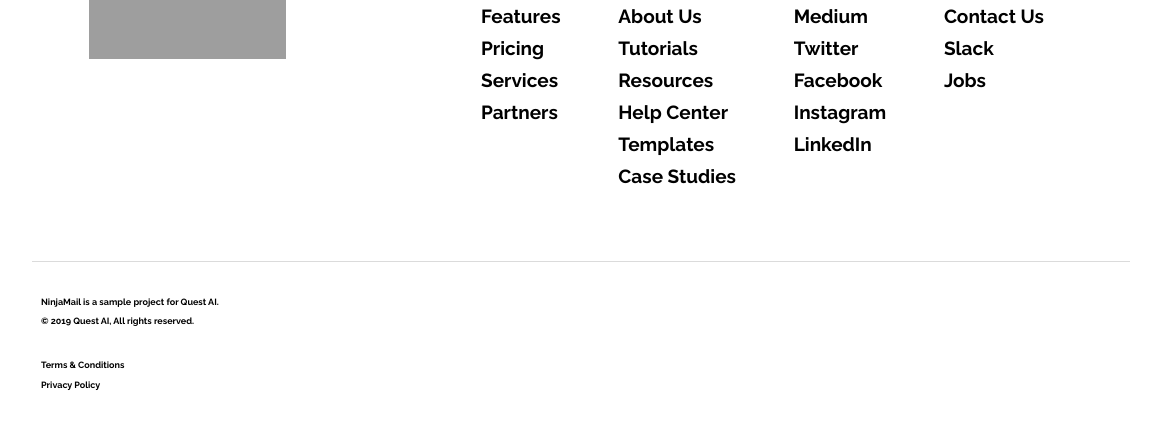
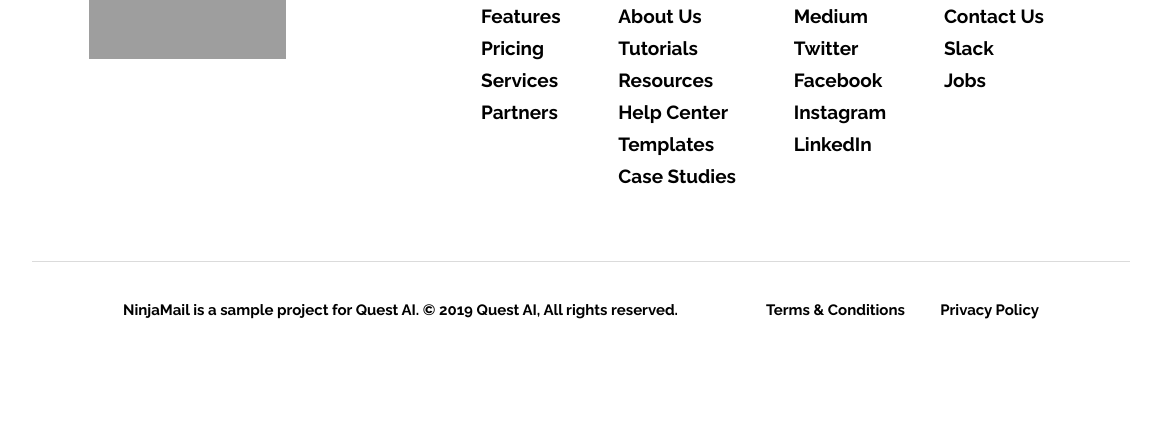
Before and after one commit to ngocngo10/html-css-training, a PHP site: page / in a window 1536 px wide. Shown: the part 3564-3997 px from the top of the page, without its empty margins (187-1348 px from the left). After the commit the page ends 3883 px from the top, so only its background shows below. Run offline with PHP 8.4, Linux system fonts and the light colour scheme; some web fonts are replaced; grey boxes are pictures that could not be loaded.

Commit message:
Style footer-bottom for desktop

```diff
--- a/practice-two/src/styles/base.css
+++ b/practice-two/src/styles/base.css
@@ -71,7 +71,6 @@ a {
 
 @media screen and (min-width: 320px) {
   .body {
-    height: 3483px;
     background: #FFFFFF url(../assets/images/bgr-stuff-mobile.png) no-repeat;
     background-size: 100% 1625px;
     background-position: 0 350px;
@@ -84,7 +83,6 @@ a {
 
 @media screen and (min-width: 768px) {
   .body {
-    height: 2565px;
     background: #FFFFFF url(../assets/images/bgr-stuff-tablet.png) no-repeat;
     background-size: 100% 1705px;
     background-position: 0 86px;
@@ -97,7 +95,6 @@ a {
 
 @media screen and (min-width: 1440px) {
   .body {
-    height: 3932px;
     background: #FFFFFF url(../assets/images/bgr-stuff-desktop.png) no-repeat;
     background-size: 100% 2648px;
     background-position: 0 96px;
--- a/practice-two/src/styles/components/footer.css
+++ b/practice-two/src/styles/components/footer.css
@@ -47,7 +47,7 @@
   .footer-bottom {
     height: 172px;
     border-top: 1px solid #DBDBDB;
-    padding: 9px;
+    padding: 0px 9px;
   }
 
   .footer-bottom__text {
@@ -105,15 +105,34 @@
     flex-direction: column;
     gap: 7px;
   }
+
+  .footer-bottom {
+    display: flex;
+    justify-content: space-between;
+    height: 67px;
+    padding: 25px 0.5px 30px;
+  }
+
+  .footer-bottom__text {
+    margin-top: 0;
+    margin-left: 53.5px;
+    width: 333px;
+    line-height: 11px;
+  }
+
+  .footer-bottom__link-list {
+    width: 174px;
+    height: 11px;
+    margin-top: 0px;
+    margin-right: 57.5px;
+    flex-direction: row;
+  }
 }
 
 @media screen and (min-width: 1440px) {
   .footer-top {
     height: 335px;
     padding: 73px 86px 56px 57px;
-    /* display: flex;
-    flex-direction: row;
-    justify-content: space-between; */
   }
 
   .footer-top__logo {
@@ -122,17 +141,11 @@
   }
 
   .footer-top__link-list {
-    /* display: flex;
-    flex-direction: row;
-    justify-content: space-between; */
     width: 563px;
     height: 199.86px;
-    /* align-self: flex-end; */
   }
 
   .footer-top__link-item {
-    /* display: flex;
-    flex-direction: column; */
     gap: 10px;
   }
 
@@ -140,4 +153,25 @@
     font-size: 19px;
     line-height: 22px;
   }
+
+  .footer-bottom {
+    height: 98px;
+    padding: 39px 5px;
+    border-top: 1px solid #DBDBDB;
+  }
+
+  .footer-bottom__text {
+    margin-left: 86px;
+    width: 555px;
+    font-size: 15px;
+    line-height: 18px;
+  }
+
+  .footer-bottom__link-list {
+    width: 273px;
+    margin-top: 0px;
+    margin-right: 86px;
+    font-size: 15px;
+    line-height: 18px;
+  }
 }
```
